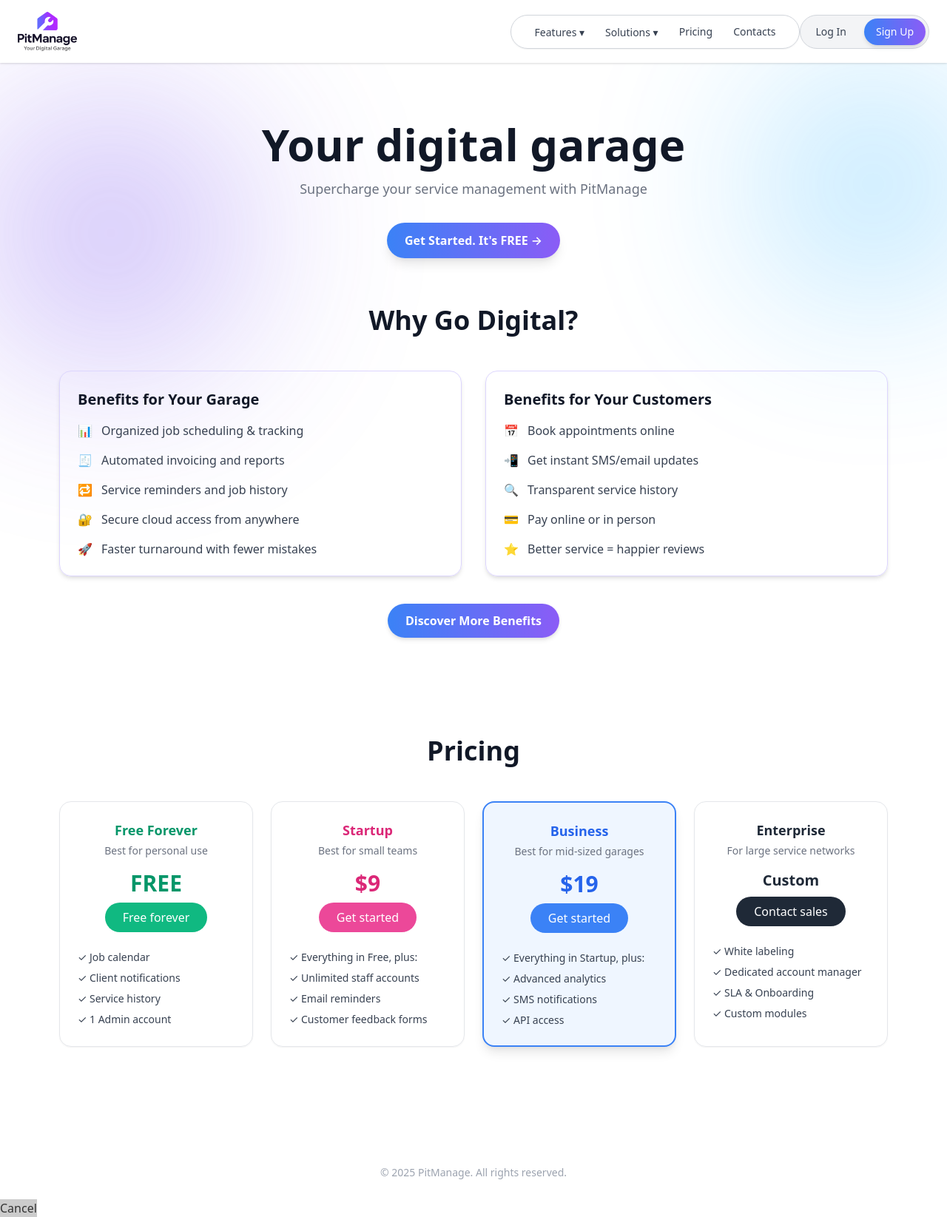
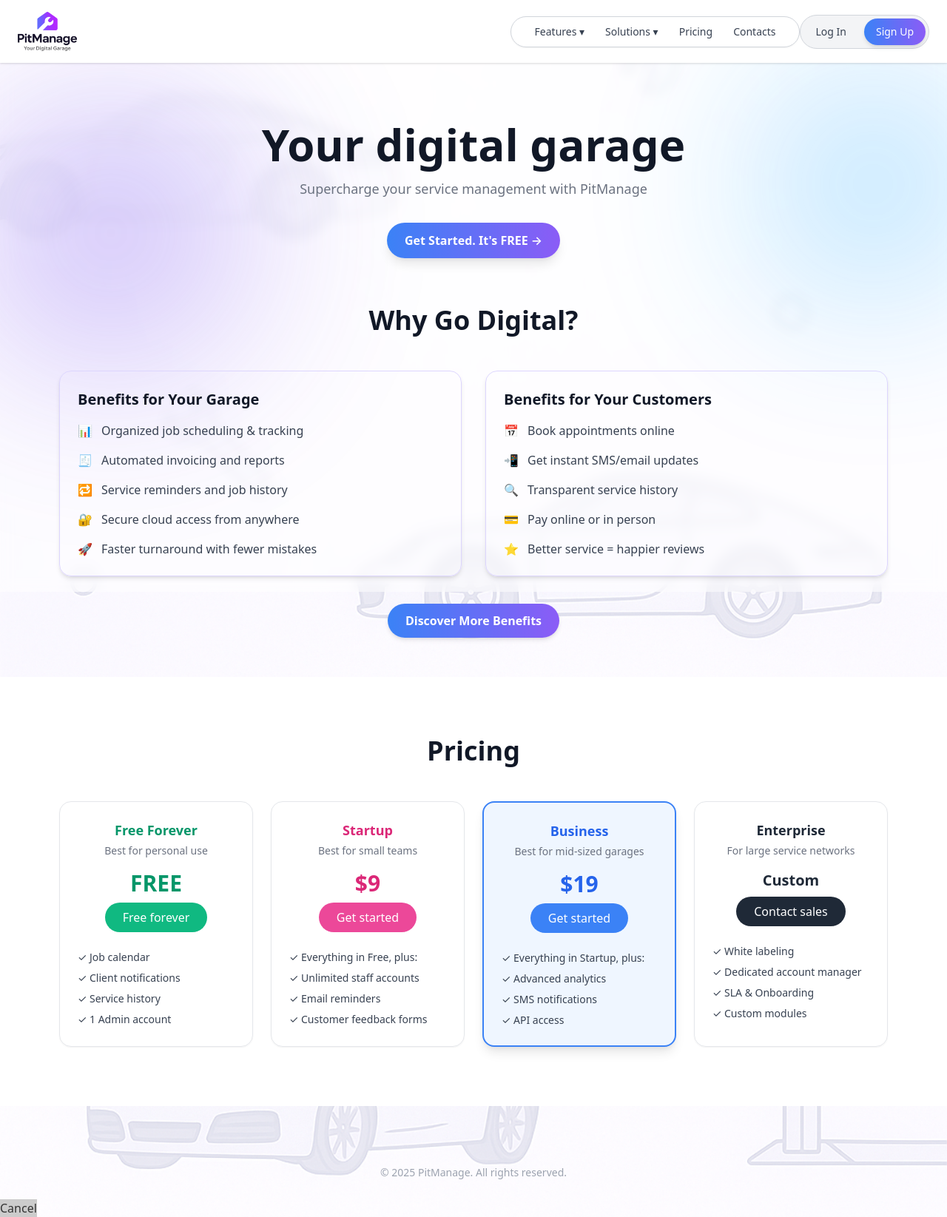
Before and after one commit to EdgarsMelnalksnis/pitManage, a PHP site: page / in a window 1280 px wide; the page is wider, and only the part inside the window is pictured. Shown: that part at 74% size. Run offline with PHP 8.4, Linux system fonts and the light colour scheme.

Commit message:
changed main background

```diff
--- a/index.php
+++ b/index.php
@@ -1,3 +1,35 @@
+
+<head>
+  <meta charset="UTF-8">
+  <title>Car Service App</title>
+  <style>
+    body {
+      background-image: url('images/mainBackGround.png');
+      background-size: cover;
+      background-repeat: no-repeat;
+      background-attachment: fixed;
+      background-position: center;
+      min-height: 100vh;
+    }
+
+    body::before {
+      content: "";
+      position: fixed;
+      top: 0;
+      left: 0;
+      width: 100vw;
+      height: 100vh;
+      background: rgba(255, 255, 255, 0.5); /* light overlay to soften image */
+      backdrop-filter: blur(8px);
+      z-index: -1;
+    }
+
+    /* Make all major containers transparent */
+    .container, .section, .card, .content, .wrapper, .pricing {
+      background-color: transparent !important;
+    }
+  </style>
+</head>
 <?php
 session_start();
  include 'includes/header.php'; ?>
```
Also changed, not shown: images/mainBackGround.png (added).
